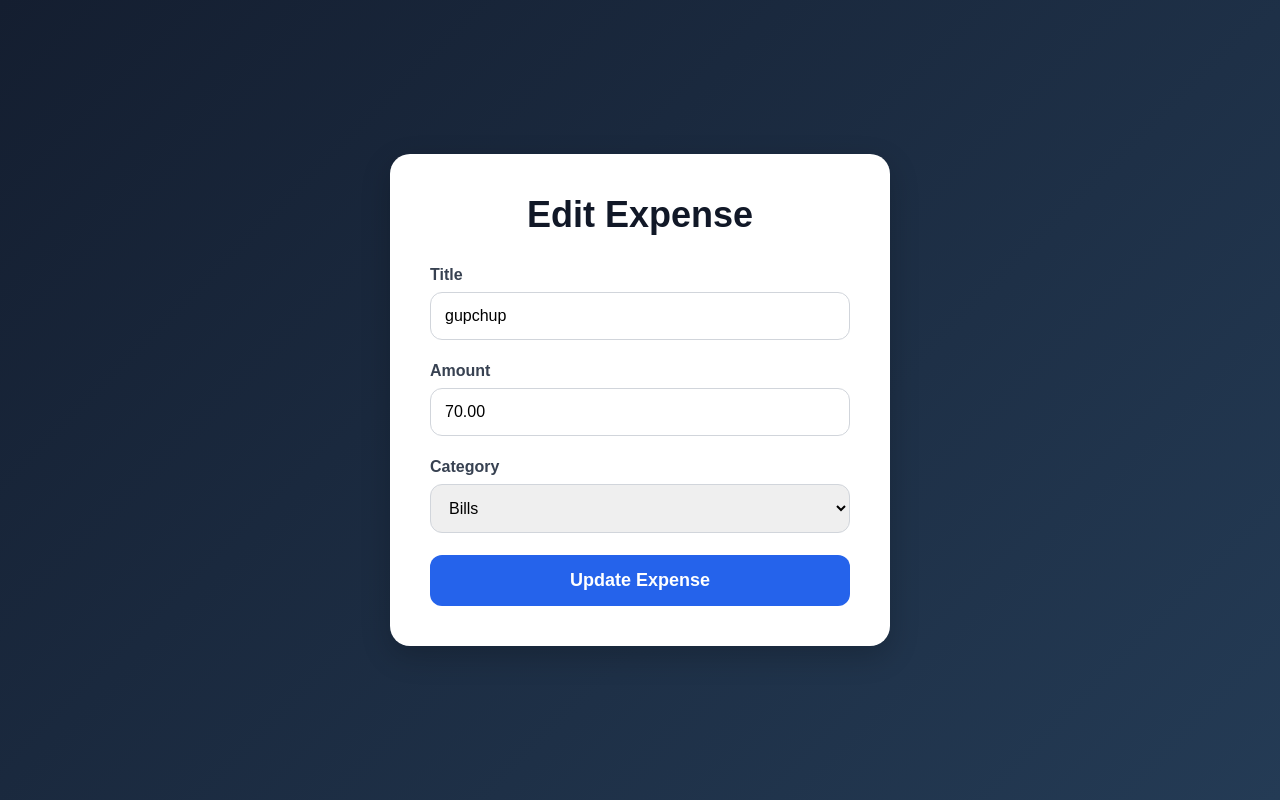
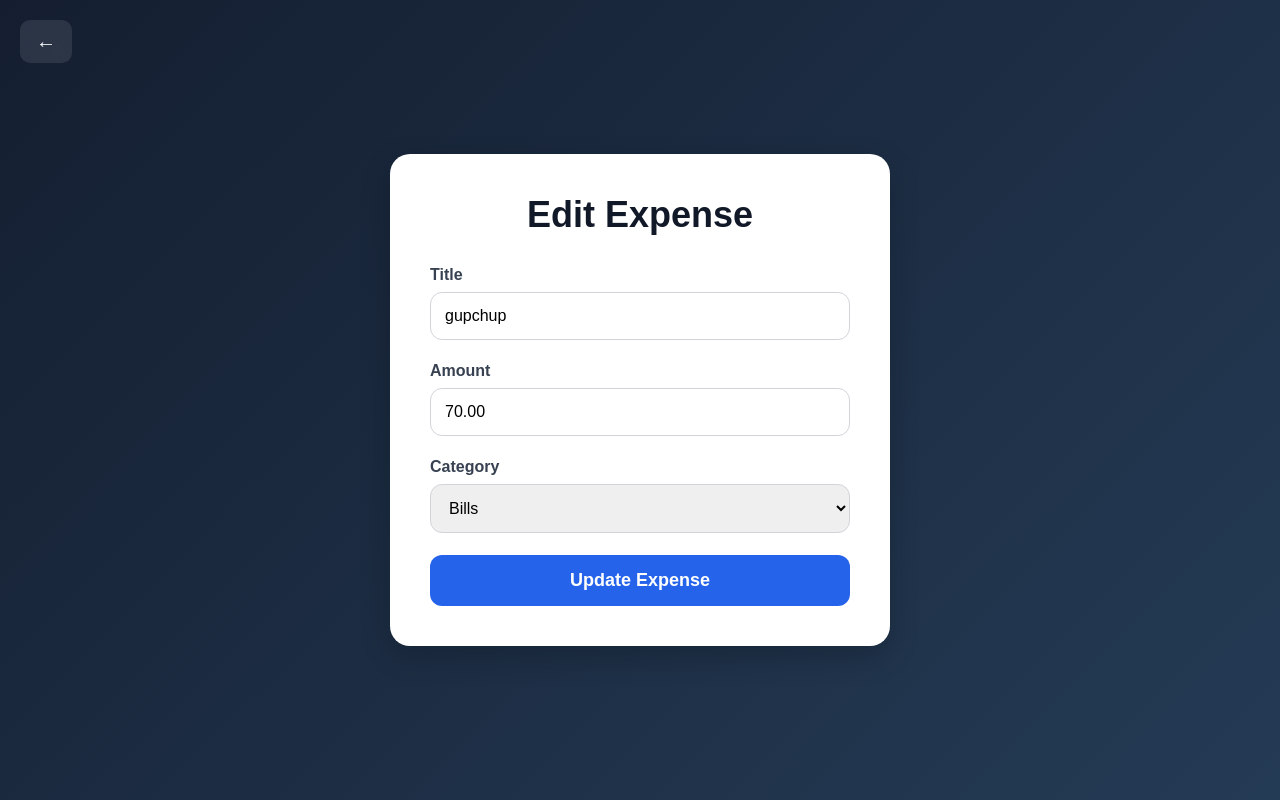
Before and after one commit to Raju-Kumar-chandra/expense-tracker, a Django app: template tracker/templates/tracker/edit_expense.html in a window 1280 px wide. Run offline with Django 5.2, Linux system fonts and the light colour scheme; the template is opened without the code that fills it: values that come from a table or form of the project are taken from there, others are empty; data comes from the database, SQL or seed files in the repository.

Commit message:
added back button in edit expense page

```diff
--- a/tracker/templates/tracker/edit_expense.html
+++ b/tracker/templates/tracker/edit_expense.html
@@ -27,6 +27,7 @@
                 #243b55
             );
             padding:20px;
+            position:relative;
         }
 
         .edit-container{
@@ -108,11 +109,32 @@
 
         }
 
+        .back-btn{
+    position:absolute;
+    top:20px;
+    left:20px;
+    text-decoration:none;
+    color:white;
+    font-size:20px;
+    font-weight:bold;
+    background:rgba(255,255,255,0.1);
+    padding:10px 16px;
+    border-radius:10px;
+    transition:0.3s;
+    backdrop-filter:blur(5px);
+}
+
+.back-btn:hover{
+    background:white;
+    color:#111827;
+}
+
     </style>
 
 </head>
 
 <body>
+    <a href="{% url 'dashboard' %}" class="back-btn">   ←  </a>
 
     <div class="edit-container">
 
```
